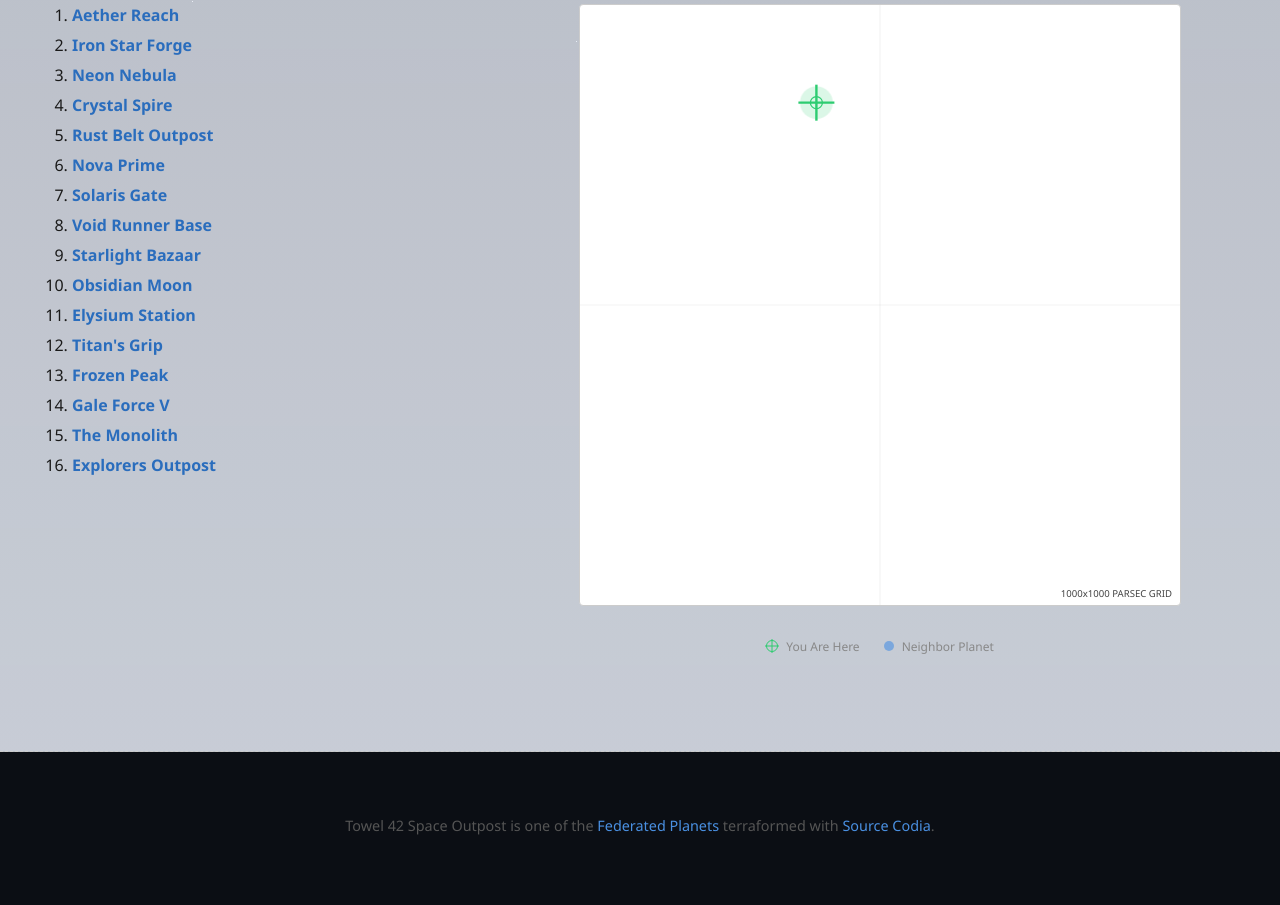
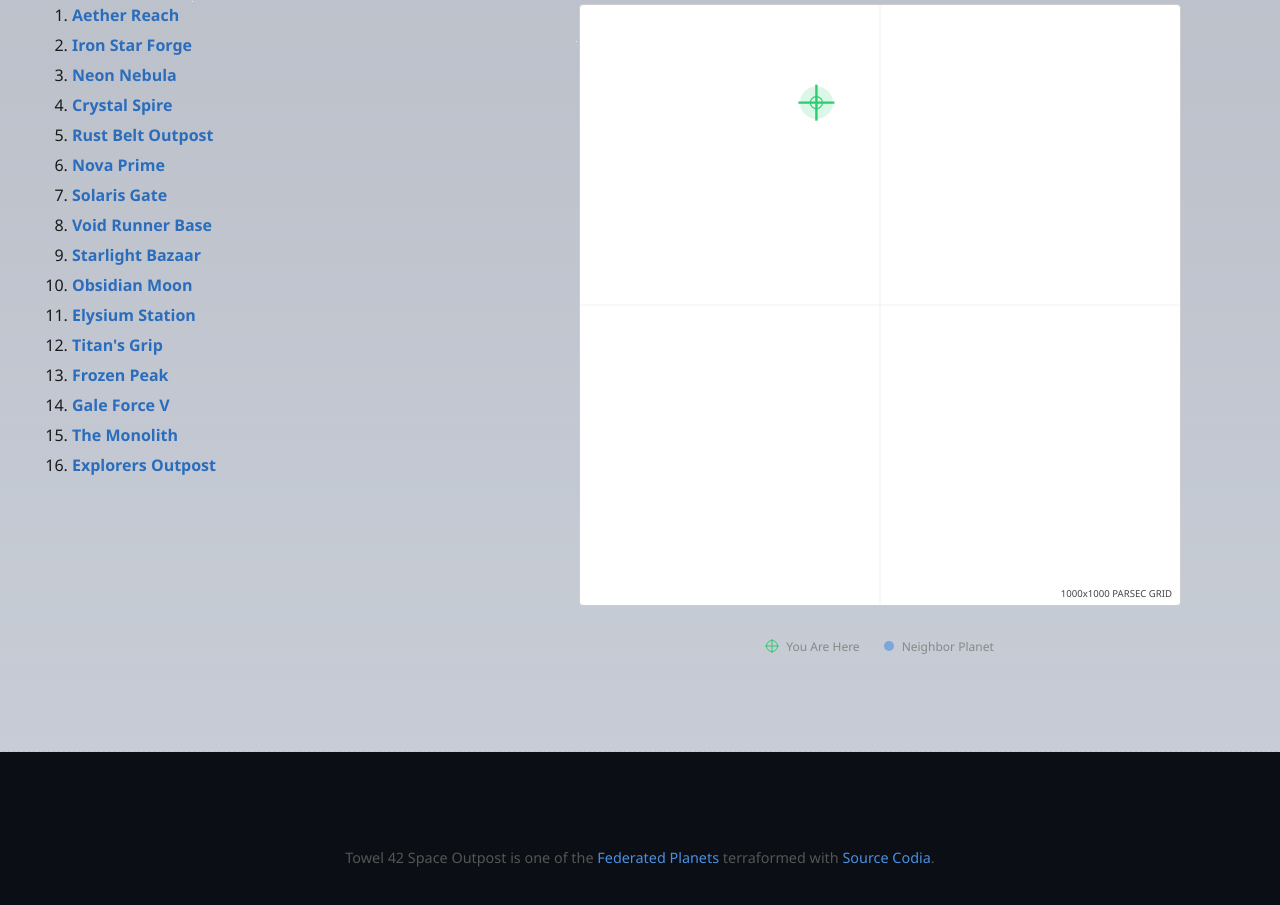
Before and after one commit to sergeychernyshev/federated-planets, a website: page public/index.html in a window 1280 px wide. Shown: the part 679-1584 px from the top of the page. Drawn offline with Linux system fonts and the light colour scheme.

Commit message:
Footer style fix

```diff
--- a/public/index.html
+++ b/public/index.html
@@ -112,7 +112,7 @@
       </div>
     </section>
 
-    <footer class="site-footer">
+    <footer>
       Towel 42 Space Outpost is one of the
       <a href="https://federatedplanets.com">Federated Planets</a> terraformed
       with
--- a/public/planet.css
+++ b/public/planet.css
@@ -529,14 +529,15 @@ p {
 }
 
 /* Footer styles */
-.site-footer {
+footer {
   margin-top: 4rem;
-  padding-bottom: 2rem;
+  padding: 2rem;
   font-size: 0.9rem;
   color: #555;
+  text-align: center;
 }
 
-.site-footer a {
+footer a {
   color: #4a90e2;
   text-decoration: none;
 }
```
